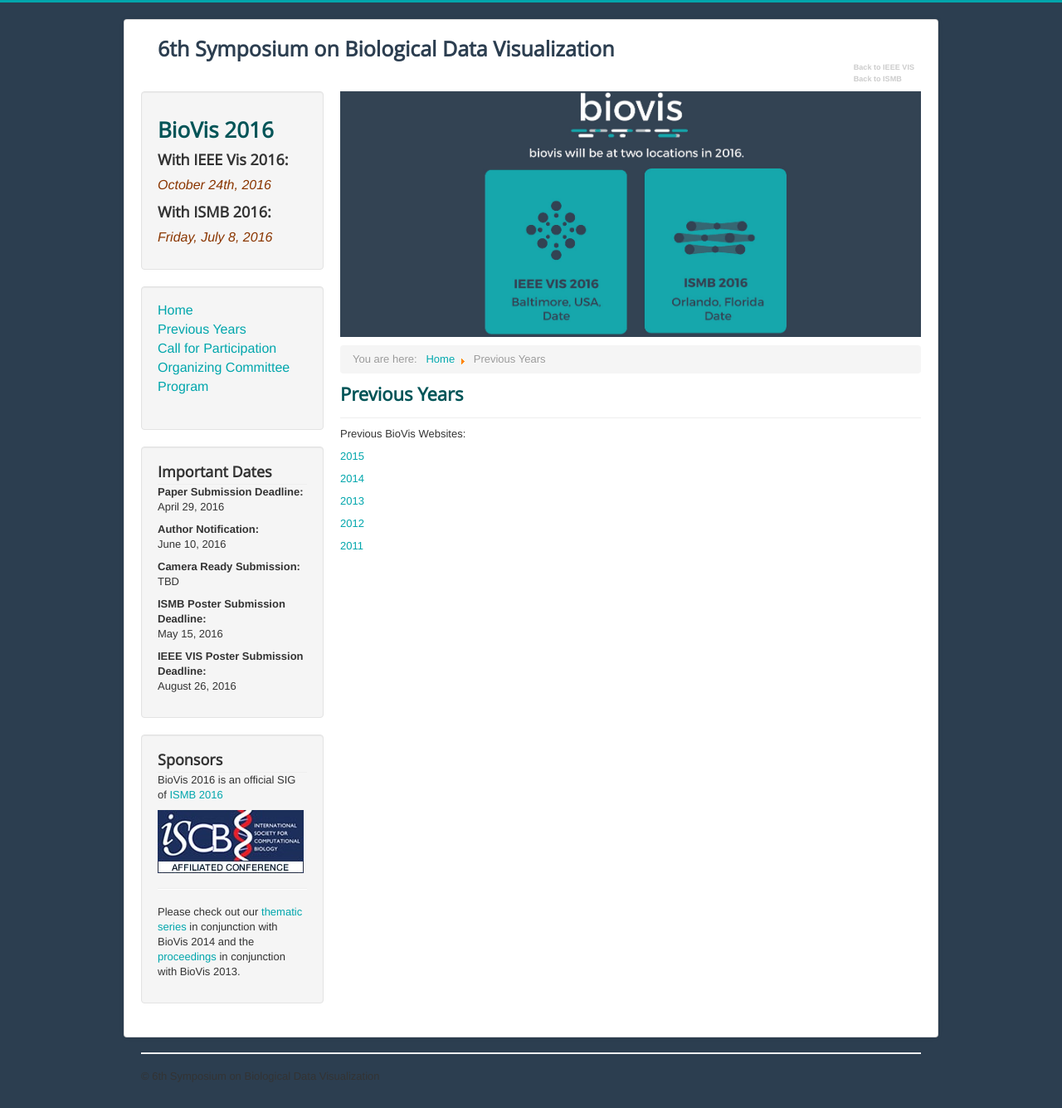
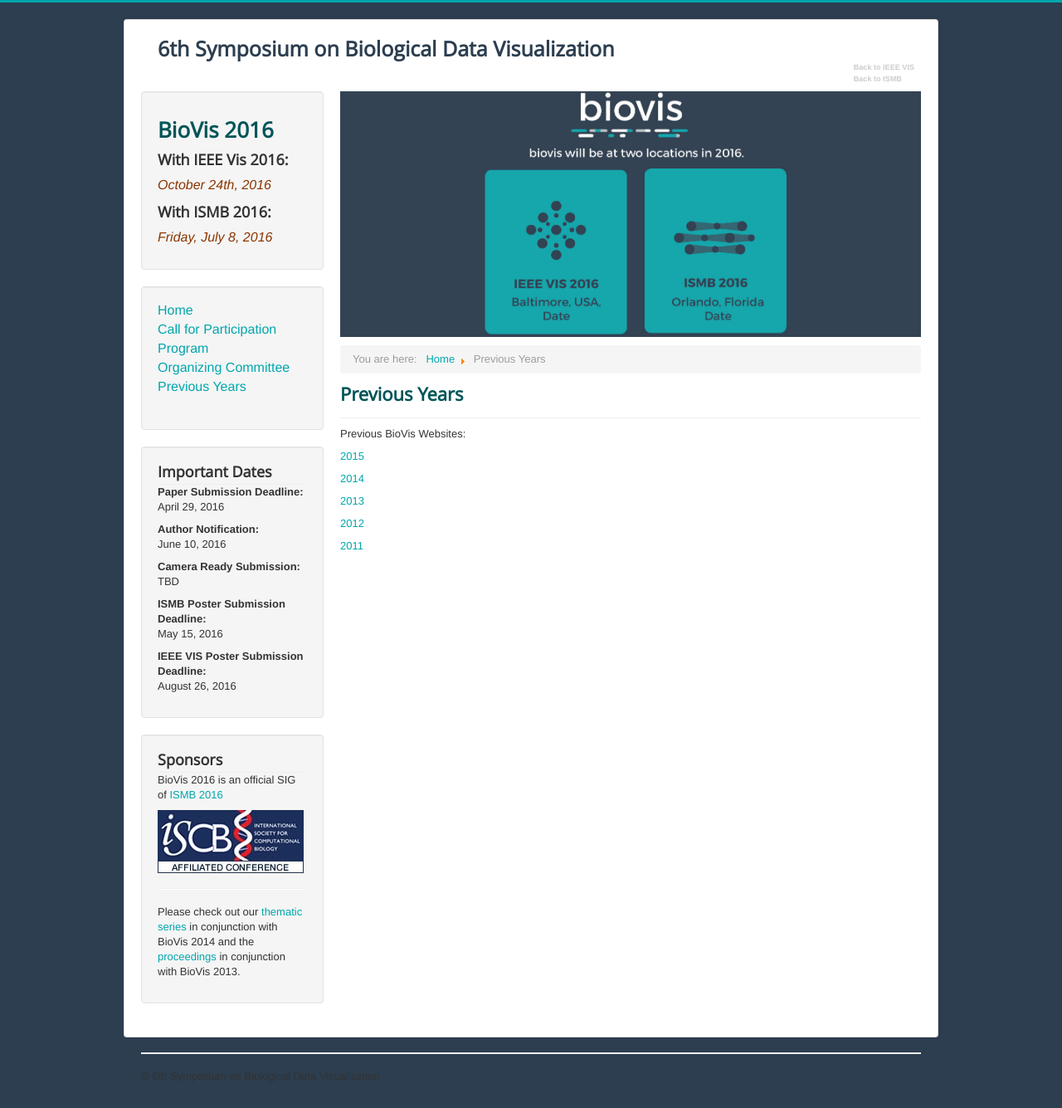
Before and after one commit to ngehlenborg/2017, a Jekyll site: the page built from previousyears.md, in a window 1280 px wide. Shown: the whole page at 83% size. Built offline with Jekyll 4.4.1, drawn with Linux system fonts in a browser that asks for light colours.

Commit message:
Hard-coded the order of items in the menu bar (previous years item is the last)

```diff
--- a/_includes/header.html
+++ b/_includes/header.html
@@ -25,11 +25,18 @@
         <!--<h3 class="page-header">Menu</h3>-->
         <ul class="nav menu">
           <li><a class="page-link" style="font-size:16px; padding-bottom:5px" href="{{ site.baseurl }}/">Home</a></li>
+          <li><a class="page-link" style="font-size:16px; padding-bottom:5px;"  href="/biovis_2016/cfp/">Call for Participation</a></li>
+          <li><a class="page-link" style="font-size:16px; padding-bottom:5px;"  href="/biovis_2016/program/">Program</a></li>
+          <li><a class="page-link" style="font-size:16px; padding-bottom:5px;"  href="/biovis_2016/committee.html">Organizing Committee</a></li>
+          <li><a class="page-link" style="font-size:16px; padding-bottom:5px;"  href="/biovis_2016/previousYears/">Previous Years</a></li>
+
+          <!-- Tuan: generate items in menu bar alphabetically
           {% for page in site.pages %}
             {% if page.title %}
   	      <li><a class="page-link" style="font-size:16px; padding-bottom:5px;"  href="{{ page.url | prepend: site.baseurl }}">{{ page.title }}</a></li>
             {% endif %}
           {% endfor %}
+          -->
         </ul>
       </div>
 
```
Also changed, not shown: previousyears.md (renamed from Z_previousyears.md), 1 other file.
